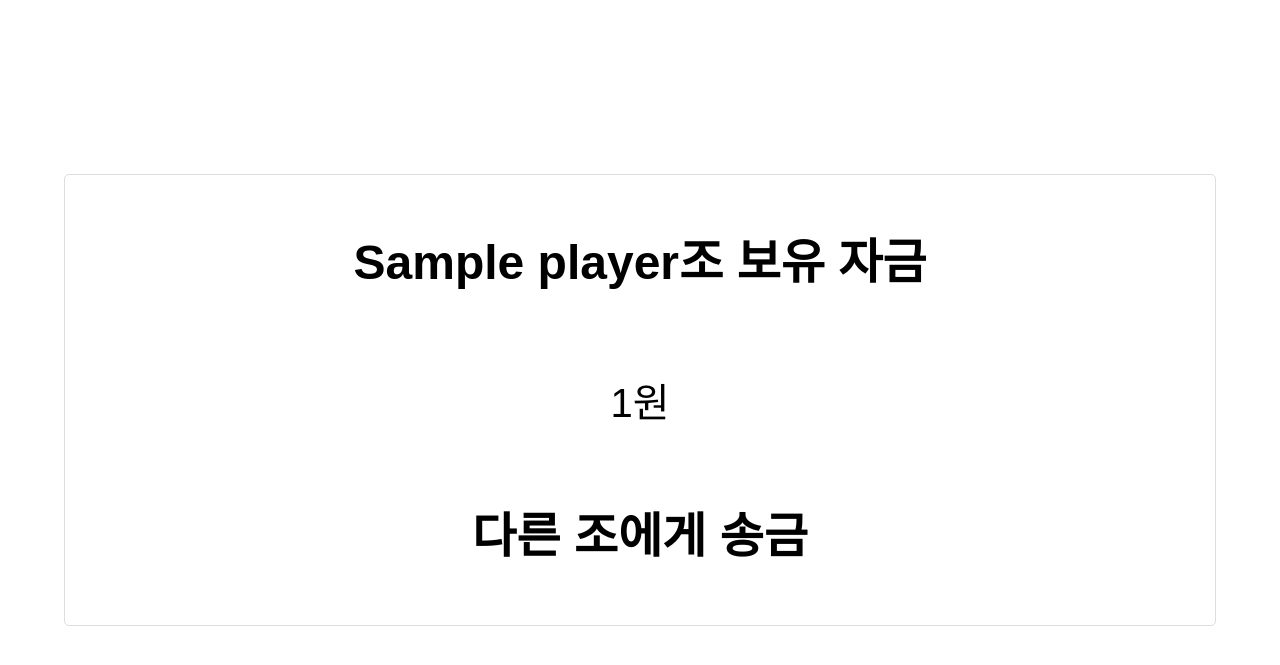
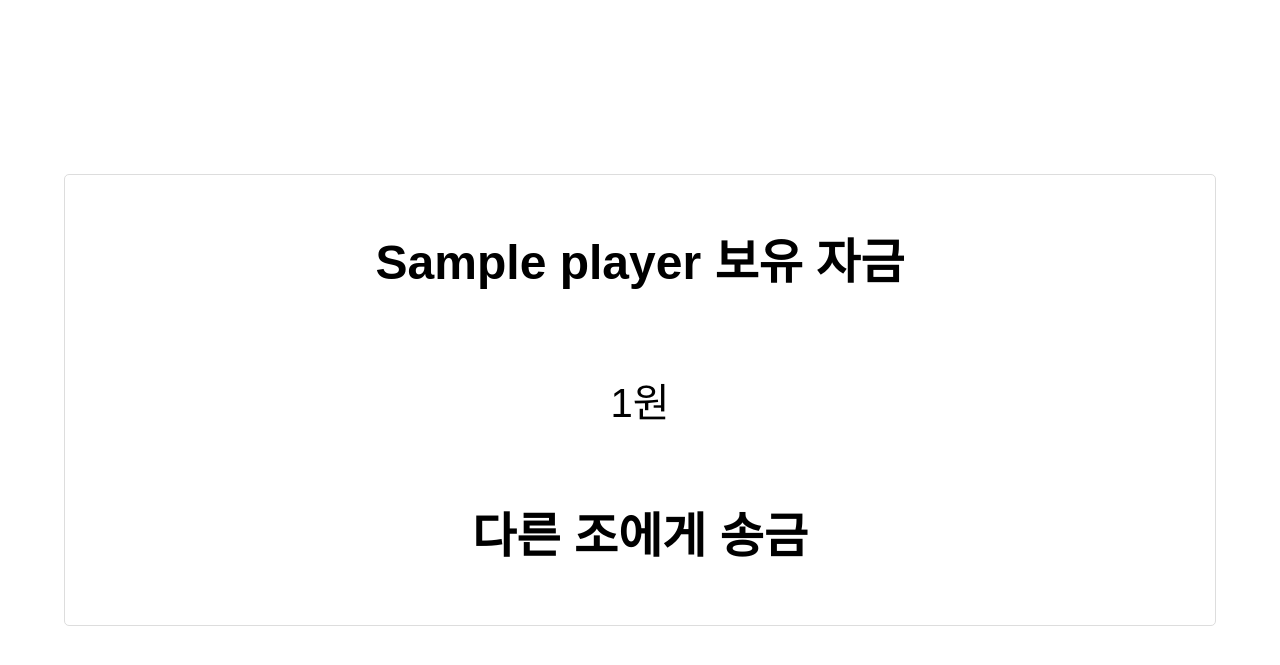
Before and after one commit to vvvtoom/forever-hep, a Django app: a page that uses templates/boardgame/base.html in a window 1280 px wide. Shown: the top 665 px of the page. Run offline with Django 4.2, Linux system fonts and the light colour scheme; tables that the repository leaves empty hold one stand-in row (values such as "Sample post"); some web fonts are replaced.

Commit message:
Minor changes applied zz

```diff
--- a/boardgame/views.py
+++ b/boardgame/views.py
@@ -36,11 +36,11 @@ def api_init_game(request):
             Player.objects.all().delete()
 
             # add players with name '1조', '2조', '3조', '4조', '회계실'
-            player1 = Player(name='1조', money=1000, color_code='#FF0000')
-            player2 = Player(name='2조', money=1000, color_code='#00FF00')
-            player3 = Player(name='3조', money=1000, color_code='#0000FF')
-            player4 = Player(name='4조', money=1000, color_code='#FFFF00')
-            player5 = Player(name='회계실', color_code='#000000')
+            player1 = Player(name='1조', money=1000, color_code='#F5897A')
+            player2 = Player(name='2조', money=1000, color_code='#B1A6F5')
+            player3 = Player(name='3조', money=1000, color_code='#7AF5B9')
+            player4 = Player(name='4조', money=1000, color_code='#A39E65')
+            player5 = Player(name='회계실', color_code='#F5EA7A')
 
             player1.save()
             player2.save()
--- a/templates/boardgame/admin.html
+++ b/templates/boardgame/admin.html
@@ -48,7 +48,7 @@
         }
 
         const addMoney = async (name) => {
-            const input = document.querySelector('.player-money-control-input_${name}');
+            const input = document.querySelector('.player-money-control-input_' + name);
             const response = await fetch('../api_add_money/', {
                 method: 'POST',
                 headers: {
@@ -65,7 +65,7 @@
         }
 
         const subMoney = async (name) => {
-            const input = document.querySelector('.player-money-control-input_${name}');
+            const input = document.querySelector('.player-money-control-input_' + name);
             const response = await fetch('../api_sub_money/', {
                 method: 'POST',
                 headers: {
--- a/templates/boardgame/base.html
+++ b/templates/boardgame/base.html
@@ -152,10 +152,10 @@
             }
 
             .admin-money-title {
-                font-size: 7em;
+                font-size: 5em;
                 font-weight: bold;
-                margin: 0.2em 0;
-                padding: 0.1em;
+                margin: 0.4em 0;
+                padding: 0.2em;
                 border-radius: 5px;
             }
 
@@ -181,7 +181,7 @@
                 font-size: 3em;
                 font-weight: bold;
                 margin: 0.5em 0;
-                padding: 1em;
+                padding: 0.3em;
             }
 
             .admin-money-board .player p {
@@ -196,7 +196,7 @@
                 justify-content: center;
             }
 
-            .admin-money-board .player-money-control-input {
+            .admin-money-board input[type="number"] {
                 width: 60%;
                 margin: 5px 0;
                 padding: 0.5em;
--- a/templates/boardgame/player_view.html
+++ b/templates/boardgame/player_view.html
@@ -3,8 +3,8 @@
 {% block content %}
     <div class="container">
         <div class="player-money-board">
-            <div class="player-money-board__title" style="background-color: {{ player_color_code }}">{{ player_name }}조 보유 자금</div>
-            <div class="player-money-board__money">0원</div>
+            <div class="player-money-board__title" style="background-color: {{ player_color_code }}">{{ player_name }} 보유 자금</div>
+            <div class="player-money-board__money">0달란트</div>
             <div class="player-money-board__title">다른 조에게 송금</div>
             <div class="player-money-board__other-players">
             </div>
```
